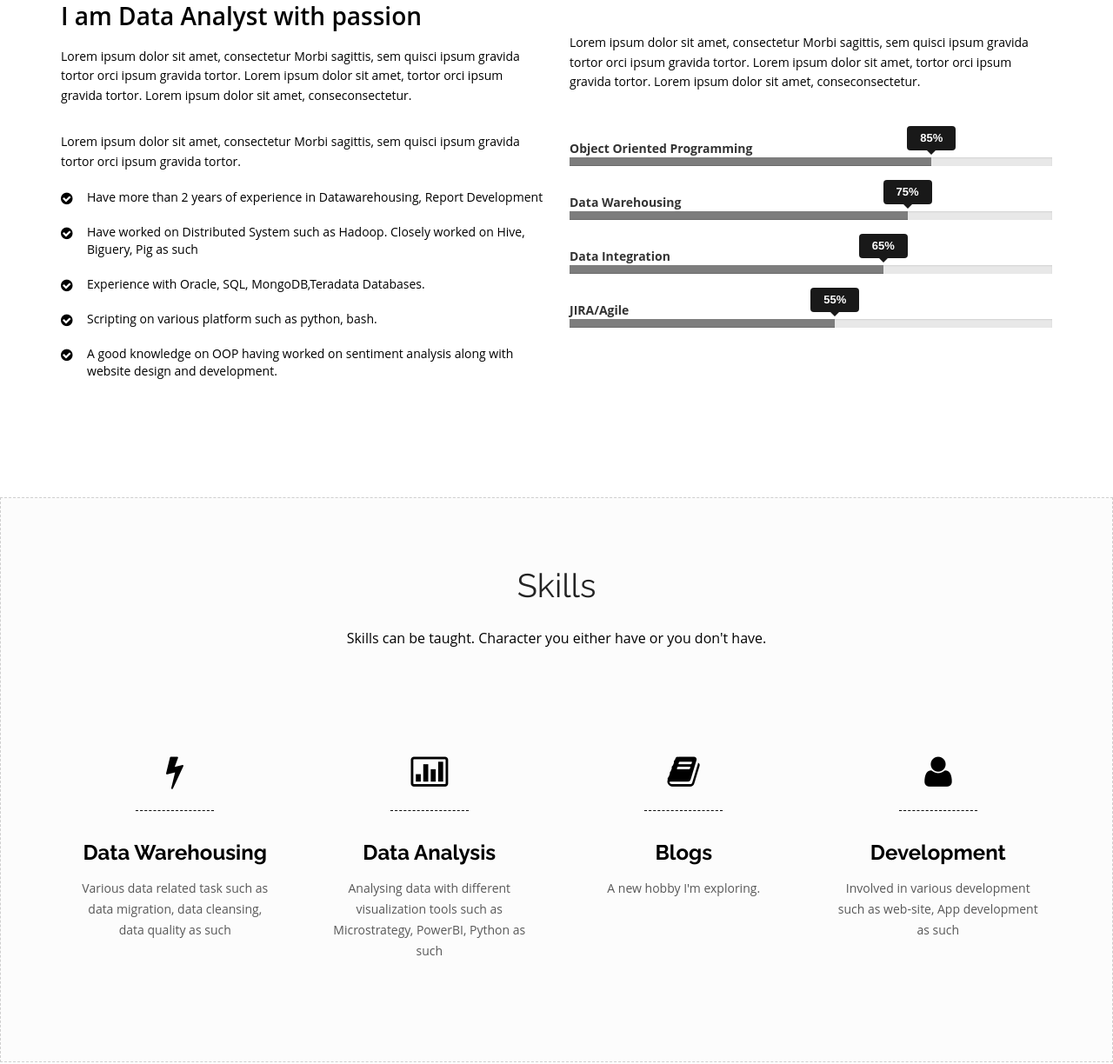
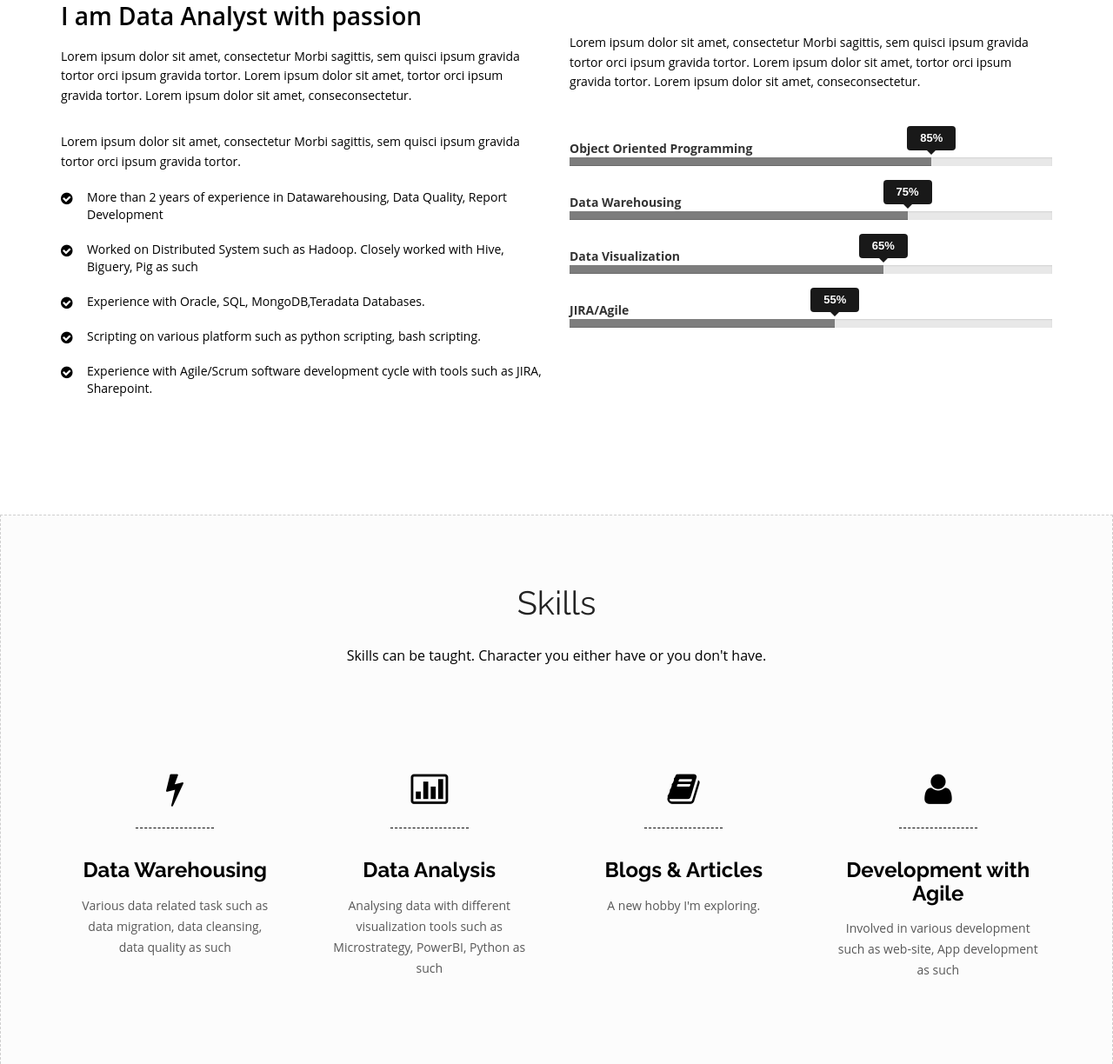
Before and after one commit to psygorkhali/My-Website, a plain HTML site: page index.html in a window 1280 px wide. Shown: the part 981-2205 px from the top of the page at 87% size. Drawn offline with Linux system fonts and the light colour scheme.

Commit message:
Update index.html

```diff
--- a/index.html
+++ b/index.html
@@ -95,11 +95,11 @@
 										 Lorem ipsum dolor sit amet, consectetur Morbi sagittis, sem quisci ipsum gravida tortor orci ipsum gravida tortor.
 									</p>
 									<ul class="about-us-list">
-										<li class="points">Have more than 2 years of experience in Datawarehousing, Report Development</li>
-										<li class="points">Have worked on Distributed System such as Hadoop. Closely worked on Hive, Biguery, Pig as such </li>
+										<li class="points">More than 2 years of experience in Datawarehousing, Data Quality, Report Development</li>
+										<li class="points">Worked on Distributed System such as Hadoop. Closely worked with Hive, Biguery, Pig as such </li>
 										<li class="points">Experience with Oracle, SQL, MongoDB,Teradata Databases. </li>
-                                        <li class="points">Scripting on various platform such as python, bash. </li>
-										<li class="points">A good knowledge on OOP having worked on sentiment analysis along with website design and development.</li>
+                                        <li class="points">Scripting on various platform such as python scripting, bash scripting. </li>
+										<li class="points">Experience with Agile/Scrum software development cycle with tools such as JIRA, Sharepoint.</li>
 									</ul><!-- /.about-us-list -->
 
 								</div><!-- /.col-md-6 -->
@@ -127,7 +127,7 @@
 									</div>
 
 									<div class="barWrapper">
-									 <span class="progressText"><B>Data Integration</B></span>
+									 <span class="progressText"><B>Data Visualization</B></span>
 									<div class="progress">
 									  <div class="progress-bar" role="progressbar" aria-valuenow="65" aria-valuemin="0" aria-valuemax="100">
 										 <span  class="popOver" data-toggle="tooltip" data-placement="top" title="65%"> </span>
@@ -182,7 +182,7 @@
 		<div class="service_icon icon3  delay-03s animated wow zoomIn"> <span><i class="fa fa-book"></i></span> </div>
           <div class="service_block">
 
-            <h3 class="animated fadeInUp wow">Blogs</h3>
+            <h3 class="animated fadeInUp wow">Blogs & Articles</h3>
             <p class="animated fadeInDown wow">A new hobby I'm exploring.  </p>
           </div>
         </div>
@@ -190,7 +190,7 @@
 		<div class="service_icon icon3  delay-03s animated wow zoomIn"> <span><i class="fa fa-user"></i></span> </div>
           <div class="service_block">
 
-            <h3 class="animated fadeInUp wow">Development</h3>
+            <h3 class="animated fadeInUp wow">Development with Agile</h3>
             <p class="animated fadeInDown wow">Involved in various development such as web-site, App development as such   </p>
           </div>
         </div>
@@ -233,7 +233,7 @@
 						<div class="message-inner">
 							<div class="message-head clearfix">
 								<div class="user-detail">
-									<h5 class="handle">Event Host</h5>
+									<h5 class="handle">Event Host Robowarz</h5>
 									<div class="post-meta">
 										<div class="asker-meta">
 											<span class="qa-message-what"></span>
@@ -245,7 +245,7 @@
 								</div>
 							</div>
 							<div class="qa-message-content">
-								Nice theme . Excellent one .
+								National Event where robots would battle in the arena. Participants from Reputed Universities would battle their to the finale.
 							</div>
 					</div></div>
 
@@ -323,8 +323,8 @@
 
     <!-- Title -->
     <div class="section-title">
-      <h2>Some things I've done or working.</h2>
-	<h6>Lorem ipsum dolor sit amet, consectetur Morbi sagittis, sem quisci ipsum</h6>
+      <h2>Projects I'm working.</h2>
+	<h6>A way to keep in touch with recent developments in technologies and world</h6>
 
     </div>
     <!--/Title -->
```
